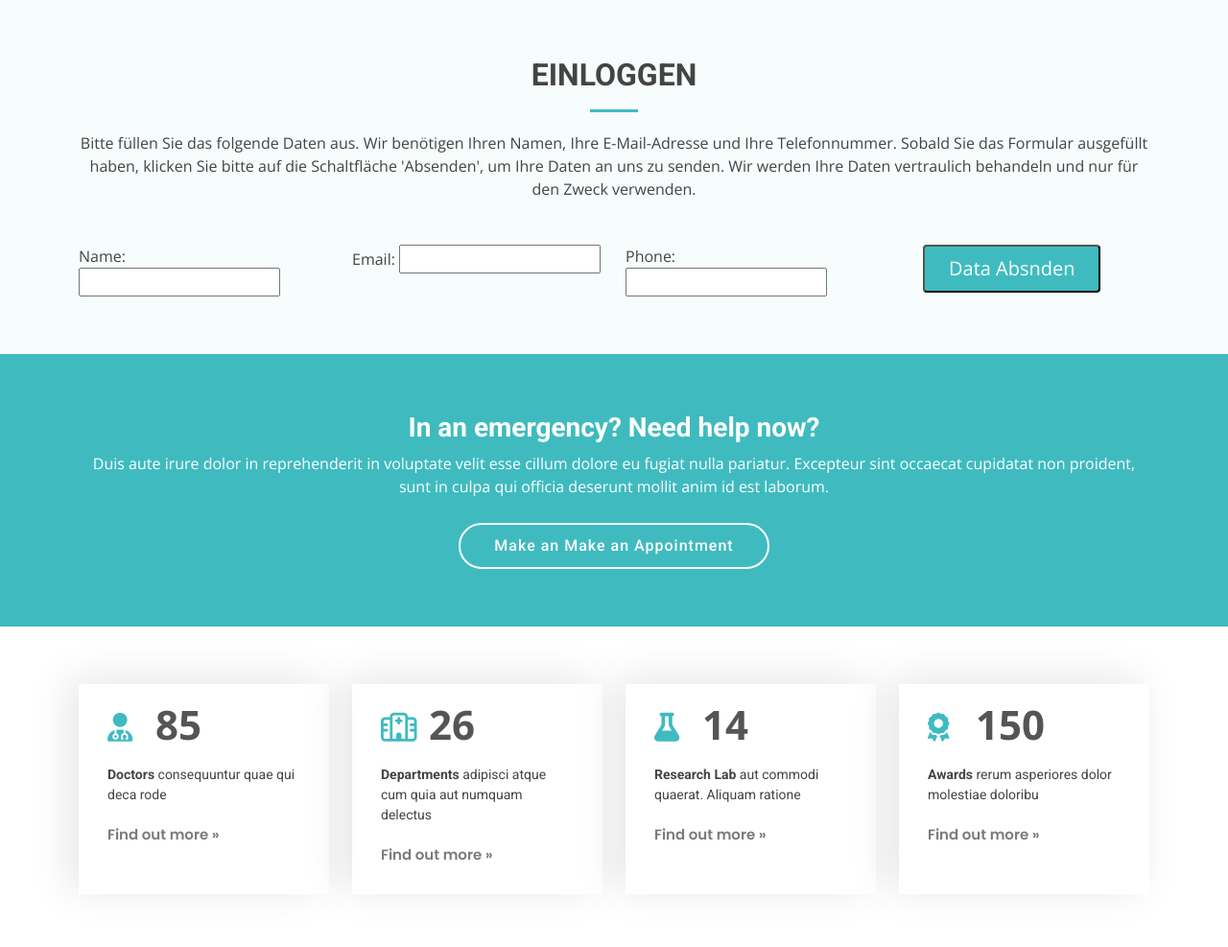
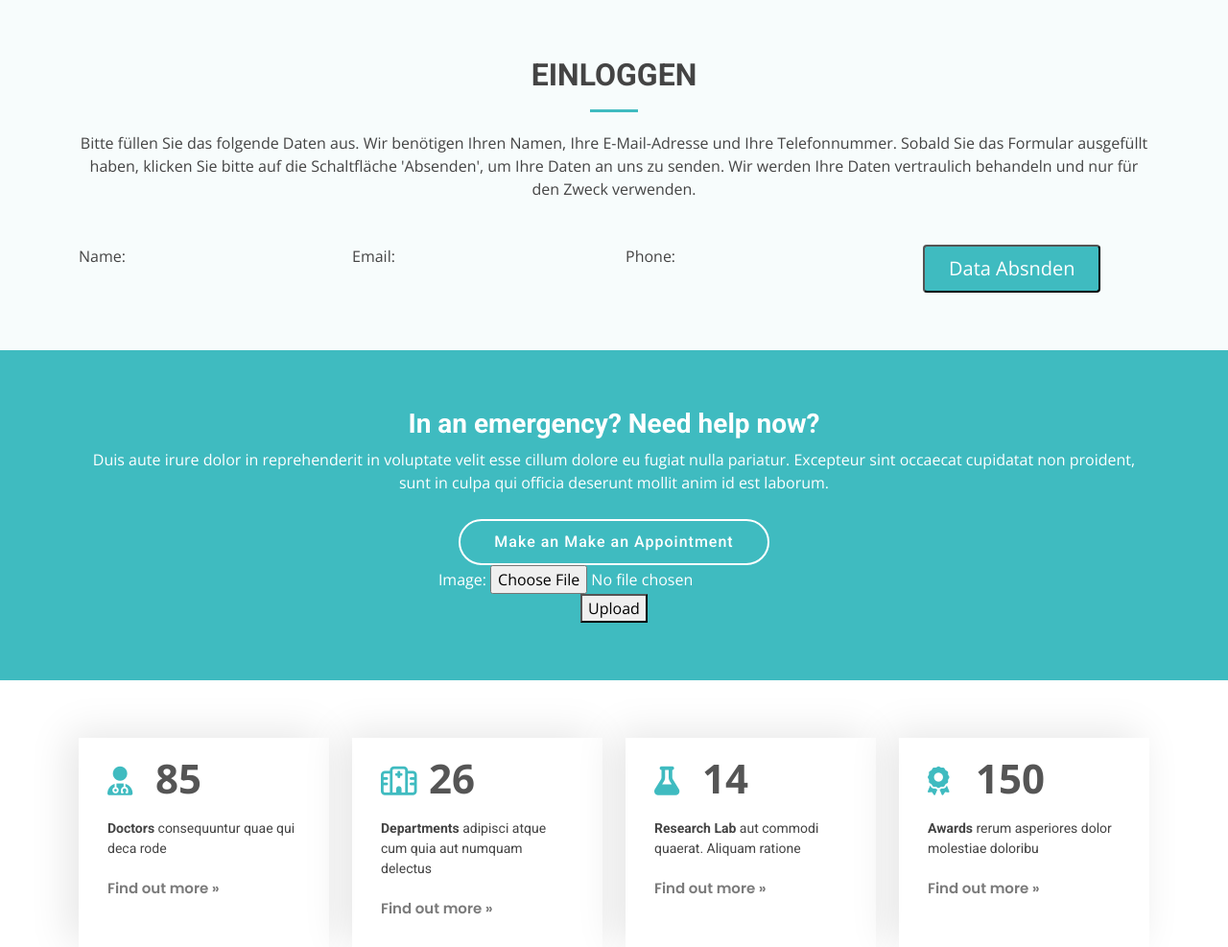
Before and after one commit to zbari023/ML_Praxis_Project_HS_Koblenz, a Django app: template settings/templates/settings/base.html in a window 1280 px wide. Shown: the part 1735-2722 px from the top of the page at 96% size. Run offline with Django 4.2, Linux system fonts and the light colour scheme; the template is opened without the code that fills it: values that come from a table or form of the project are taken from there, others are empty; data comes from the database, SQL or seed files in the repository; both versions use the stored data as it was after the commit; some libraries are stand-ins or nearby versions.

Commit message:
craeting a image upload area in one section and connected it in db

```diff
--- a/settings/forms.py
+++ b/settings/forms.py
@@ -1,8 +1,13 @@
 
 from django import forms
-from .models import UserData
+from .models import UserData , Image
 
 class NameuploadForm(forms.ModelForm):
     class Meta:
         model = UserData
         fields = ['name','email','phone']
+
+class ImageUploadForm(forms.ModelForm):
+    class Meta:
+        model = Image
+        fields = ['image']
--- a/settings/templates/settings/base.html
+++ b/settings/templates/settings/base.html
@@ -254,6 +254,14 @@
           <h3>In an emergency? Need help now?</h3>
           <p> Duis aute irure dolor in reprehenderit in voluptate velit esse cillum dolore eu fugiat nulla pariatur. Excepteur sint occaecat cupidatat non proident, sunt in culpa qui officia deserunt mollit anim id est laborum.</p>
           <a class="cta-btn scrollto" href="#appointment">Make an Make an Appointment</a>
+          <form method="post" enctype="multipart/form-data">
+            {% csrf_token %}
+            <div>
+                <label for="{{ imgform.image.id_for_label }}">Image:</label>
+                <input type="file" accept="image/*" name="{{ imgform.image.name }}"/>
+            </div>
+            <button type="submit">Upload</button>
+        </form>
         </div>
 
       </div>
```
Also changed, not shown: settings/views.py (+7 -2 lines), db.sqlite3, media/settings/apple-touch-icon.png (added).
